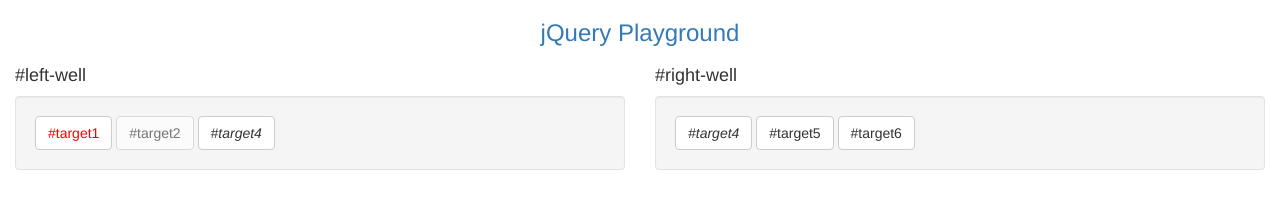
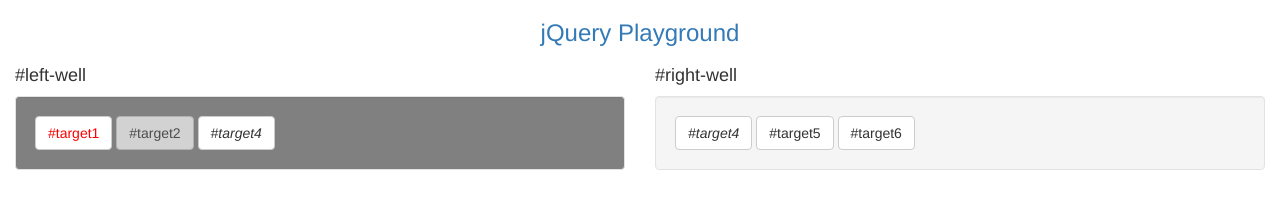
Before and after one commit to danieladelvos/fcc-html5-and-css, a website: page jquery-playground.html in a window 1280 px wide. Drawn offline with nearby package versions, Linux system fonts and the light colour scheme.

Commit message:
jquery target parent

```diff
--- a/jquery-playground.html
+++ b/jquery-playground.html
@@ -27,6 +27,7 @@
         $('#target4').html('<em>#target4</em>');
         $('#target3').remove();
         $('#target4').clone().appendTo('#left-well');
+        $('#target1').parent().css('background-color', '#808080');
       });
     </script>
       <div class="container-fluid">
```
